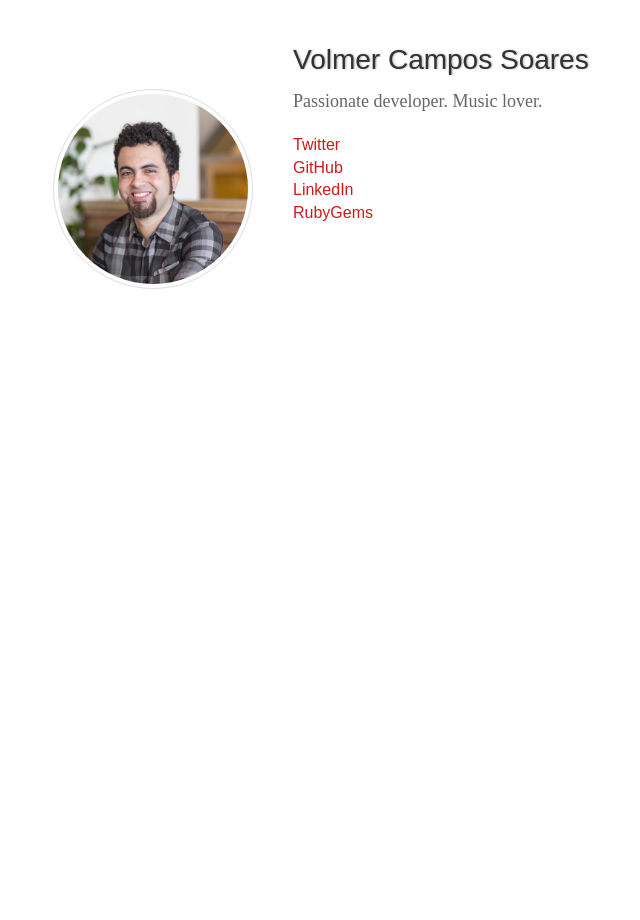
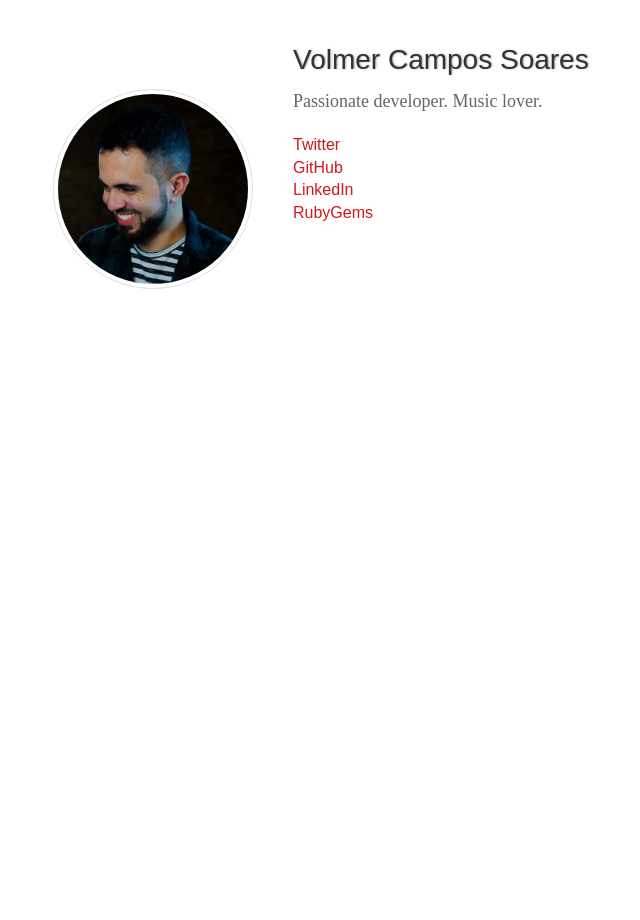
Before and after one commit to volmer/volmerius, a Jekyll site: the page built from index.html, in a window 1280 px wide. Shown: the whole page, without its empty margins (262-902 px from the left). Built offline with Jekyll 4.4.1, drawn with Linux system fonts in a browser that asks for light colours; some web fonts are replaced.

Commit message:
Update Volmer image

```diff
--- a/css/main.scss
+++ b/css/main.scss
@@ -1,7 +1,7 @@
 ---
 ---
 
-@import url("http://fonts.googleapis.com/css?family=Inder|Quattrocento");
+@import url("https://fonts.googleapis.com/css?family=Inder|Quattrocento");
 
 $bg-color: #fff;
 $body-color: #333;
```
Also changed, not shown: Gemfile.lock, images/volmer.jpg.
